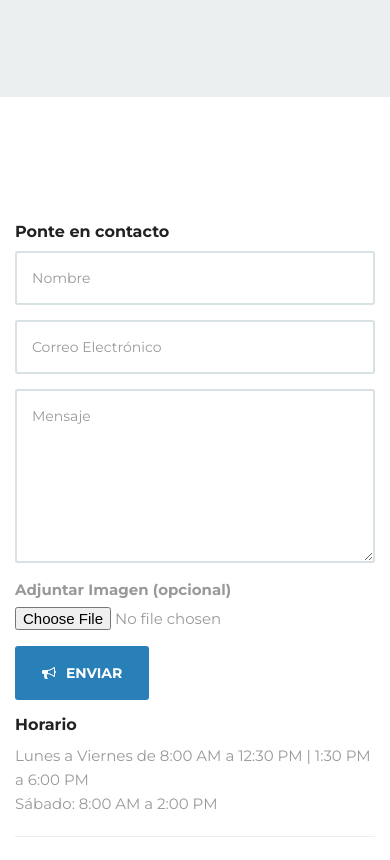
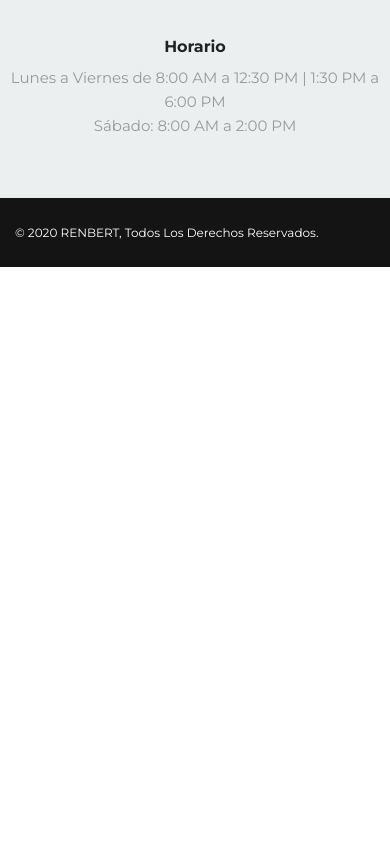
Before and after one commit to renbertsite/renbertsite.github.io, a plain HTML site: page index.html in a window 390 px wide. Shown: the part 7966-8826 px from the top of the page. After the commit the page ends 8233 px from the top, so only its background shows below. Drawn offline with Linux system fonts and the light colour scheme; some packages are replaced by stand-ins of ours.

Commit message:
update to remove

```diff
--- a/index.html
+++ b/index.html
@@ -535,68 +535,11 @@ de preferencia en carpintería metálica y aluminio en el municipio de Envigado.
 							</div>
 						</div>
 					</div>
-
-				</div><!-- .row -->
-
-			</div><!-- .container -->
-
-		</section>
-
-		<!-- Contact-data section end -->
-
-		<section id="contact" class="section">
-
-			<div class="container">
-
-				<div class="row">
-
-					<div class="col-md-6 wow bounceInLeft">
-
-						<h4>Ponte en contacto</h4>
-						<form id="contact-form" method="post" role="form">
-
-							<div class="ajax-hidden">
-
-								<div class="form-group">
-									<label class="sr-only" for="c_name">Nombre</label>
-									<input type="text" id="c_name" class="form-control" name="c_name" placeholder="Nombre">
-								</div>
-
-								<div class="form-group">
-									<label class="sr-only" for="c_email">Correo Electrónico</label>
-									<input type="email" id="c_email" class="form-control" name="c_email" placeholder="Correo Electrónico">
-								</div>
-
-								<div class="form-group">
-									<textarea class="form-control" id="c_message" name="c_message" rows="7" placeholder="Mensaje"></textarea>
-								</div>
-
-                                <div class="form-group">
-                                    <label for="c_image">Adjuntar Imagen (opcional)</label>
-                                    <input type="file" id="c_image" accept="image/*">
-                                </div>
-
-								<button type="submit" class="btn btn-custom-1-inverse">
-									<i class="fa fa-bullhorn icon-before"></i> Enviar
-								</button>
-
-							</div>
-
-							<div class="ajax-response"></div><!-- Displays status when submitting form -->
-
-						</form>
-
-					</div><!-- .col -->
-
-					<div class="col-md-6 wow bounceInUp">
-						<h4>Horario</h4>
-						<ul class="list-unstyled">
-							<li>Lunes a Viernes de 8:00 AM a 12:30 PM | 1:30 PM a 6:00 PM</li>
-							<li>Sábado: 8:00 AM a 2:00 PM</li>
-						</ul>
-						<hr/>
-
-					</div><!-- .col -->
+					<h4>Horario</h4>
+					<ul class="list-unstyled" style="margin: 0;">
+						<li>Lunes a Viernes de 8:00 AM a 12:30 PM | 1:30 PM a 6:00 PM</li>
+						<li>Sábado: 8:00 AM a 2:00 PM</li>
+					</ul>
 
 				</div><!-- .row -->
 
@@ -608,11 +551,11 @@ de preferencia en carpintería metálica y aluminio en el municipio de Envigado.
 
 		<!-- Google Map section start-->
 
-		<section id="map-section">
+		<!--<section id="map-section">
 
 			<div id="map" class="wow flipInX"></div>
 
-		</section>
+		</section>-->
 
 		<!-- Google Map section end -->
 
```
